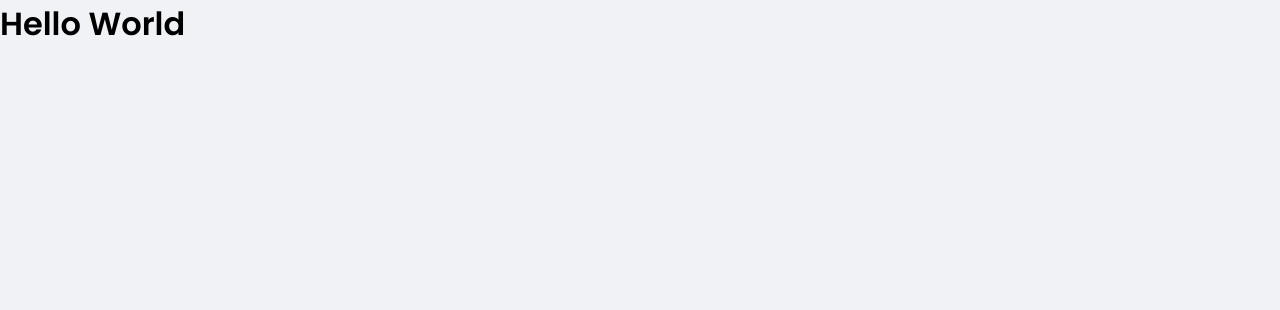
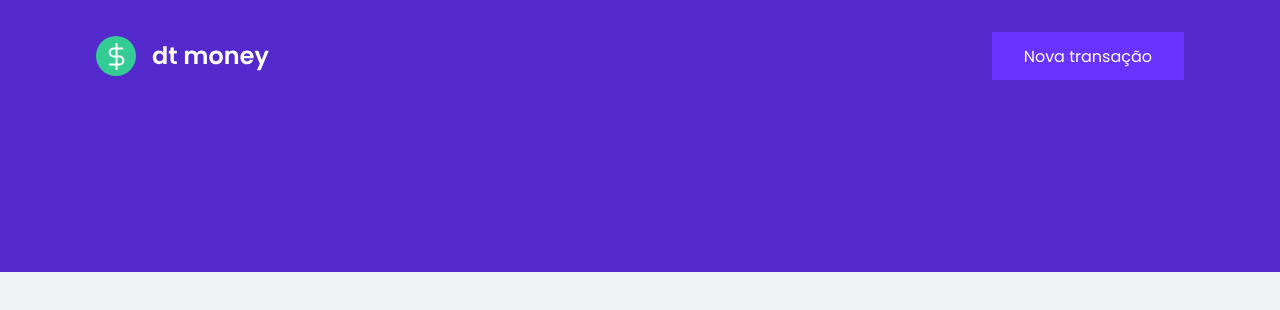
Before and after one commit to deywersonp/dtmoney, a React (Create React App) app: page / in a window 1280 px wide. Shown: the top 310 px of the page. Built offline with nearby package versions, Linux system fonts and the light colour scheme.

Commit message:
created header component

```diff
--- a/src/App.tsx
+++ b/src/App.tsx
@@ -1,10 +1,11 @@
+import { Header } from "./components/Header";
 import { GlobalStyle } from "./styles/global";
 
 export function App() {
   return (
-    <div>
-      <h1>Hello World</h1>
+    <>
+      <Header />
       <GlobalStyle />
-    </div>
+    </>
   );
 }
--- /dev/null
+++ b/src/components/Header/index.tsx
@@ -0,0 +1,19 @@
+import logoImg from '../../assets/logo.svg';
+
+import {
+  Container,
+  Content
+} from './styles';
+
+export function Header() {
+  return (
+    <Container>
+      <Content>
+        <img src={logoImg} alt="dt money" />
+        <button type="button">
+          Nova transação
+        </button>
+      </Content>
+    </Container>
+  )
+}
--- /dev/null
+++ b/src/components/Header/styles.ts
@@ -0,0 +1,30 @@
+import styled from 'styled-components';
+
+export const Container = styled.header`
+  background: var(--blue);
+`;
+
+export const Content = styled.div`
+  max-width: 1120px;
+  margin: 0 auto;
+
+  padding: 2rem 1rem 12rem;
+  display: flex;
+  align-items: center;
+  justify-content: space-between;
+
+  button {
+    font-size: 1rem;
+    color: #FFF;
+    background: var(--blue-light);
+    border: 0;
+    padding: 0 2rem;
+    height: 3rem;
+
+    transition: filter .2s;
+
+    &:hover {
+      filter: brightness(.9);
+    }
+  }
+`;
```
